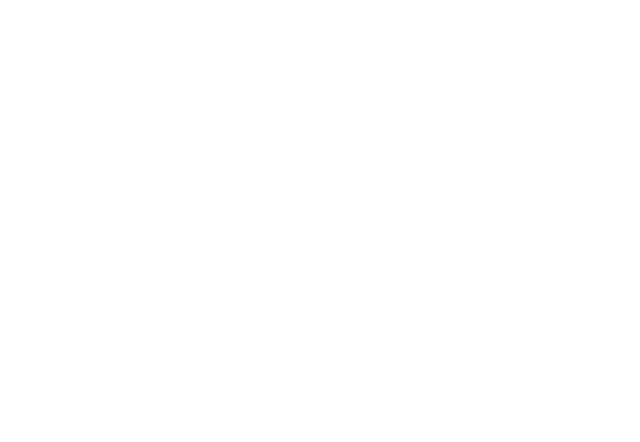
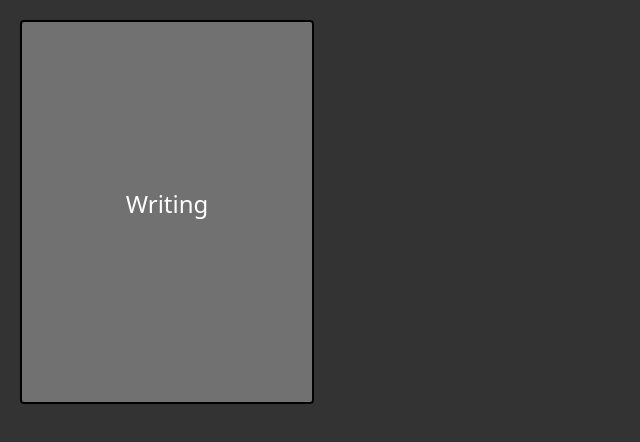
Before and after one commit to Bashamega/ai-helper-tools, a Next.js app: page / in a window 1280 px wide. Shown: the top 442 px of the page, without its empty margins (0-640 px from the left). Built offline with nearby package versions, Linux system fonts and the light colour scheme.

Commit message:
Home page

```diff
--- /dev/null
+++ b/src/components/Card.jsx
@@ -0,0 +1,32 @@
+import Link from "next/link";
+
+export function Card({ link, title, desc }) {
+    return (
+        <Link href={link} className="group relative block h-64 sm:h-80 lg:h-96 ">
+            <span className="absolute inset-0 border-2 border-dashed border-black rounded"></span>
+
+            <div
+                className="relative flex h-full transform rounded items-end border-2 border-black bg-white/30 transition-transform group-hover:-translate-x-2 group-hover:-translate-y-2"
+            >
+                <div
+                    className="p-4 !pt-0 transition-opacity group-hover:absolute group-hover:opacity-0 sm:p-6 lg:p-8 text-center absolute top-0 left-0 w-full h-full flex items-center justify-center"
+                >
+
+                    <h2 className="mt-4 text-xl font-medium sm:text-2xl">{title}</h2>
+                </div>
+
+                <div
+                    className="absolute p-4 opacity-0 transition-opacity group-hover:relative group-hover:opacity-100 sm:p-6 lg:p-8"
+                >
+                    <h3 className="mt-4 text-xl font-medium sm:text-2xl">{title}</h3>
+
+                    <p className="mt-4 text-sm sm:text-base">
+                        {desc}
+                    </p>
+
+                    <p className="mt-8 font-bold">Try out</p>
+                </div>
+            </div>
+        </Link>
+    )
+}
--- a/src/pages/index.jsx
+++ b/src/pages/index.jsx
@@ -1,8 +1,12 @@
+import { Card } from "@/components/Card";
 import React from "react";
-export default function App(){
-  return(
+export default function App() {
+  return (
     <main>
 
+      <section className="grid grid-cols-1 sm:grid-cols-2 md:grid-cols-3 lg:grid-cols-4 gap-4 mr-4 p-5">
+        <Card link={"/writing"} title={"Writing"} desc={"Write a story, article, paragraph"} />
+      </section>
     </main>
   )
 }
--- a/src/styles/globals.css
+++ b/src/styles/globals.css
@@ -1,3 +1,7 @@
 @tailwind base;
 @tailwind components;
 @tailwind utilities;
+body{
+  background-color: #333;
+  color:white
+}
```
